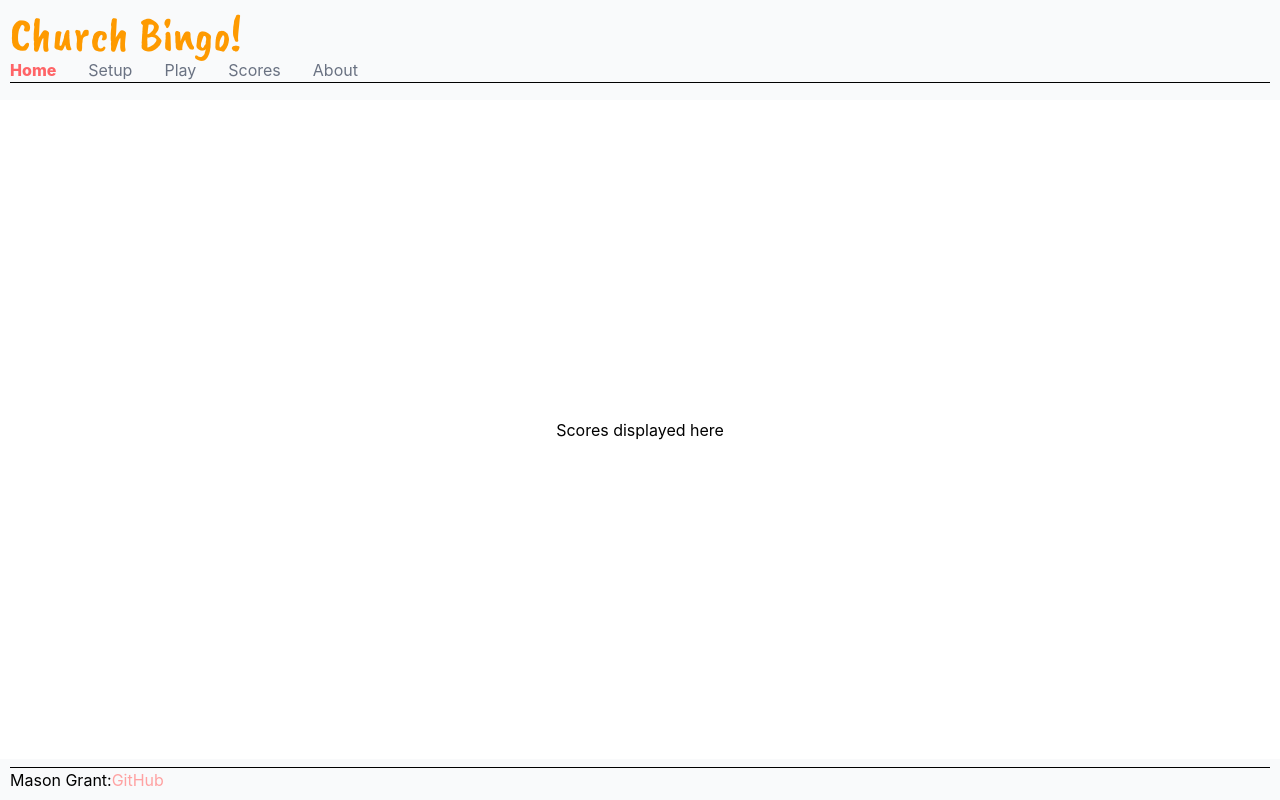
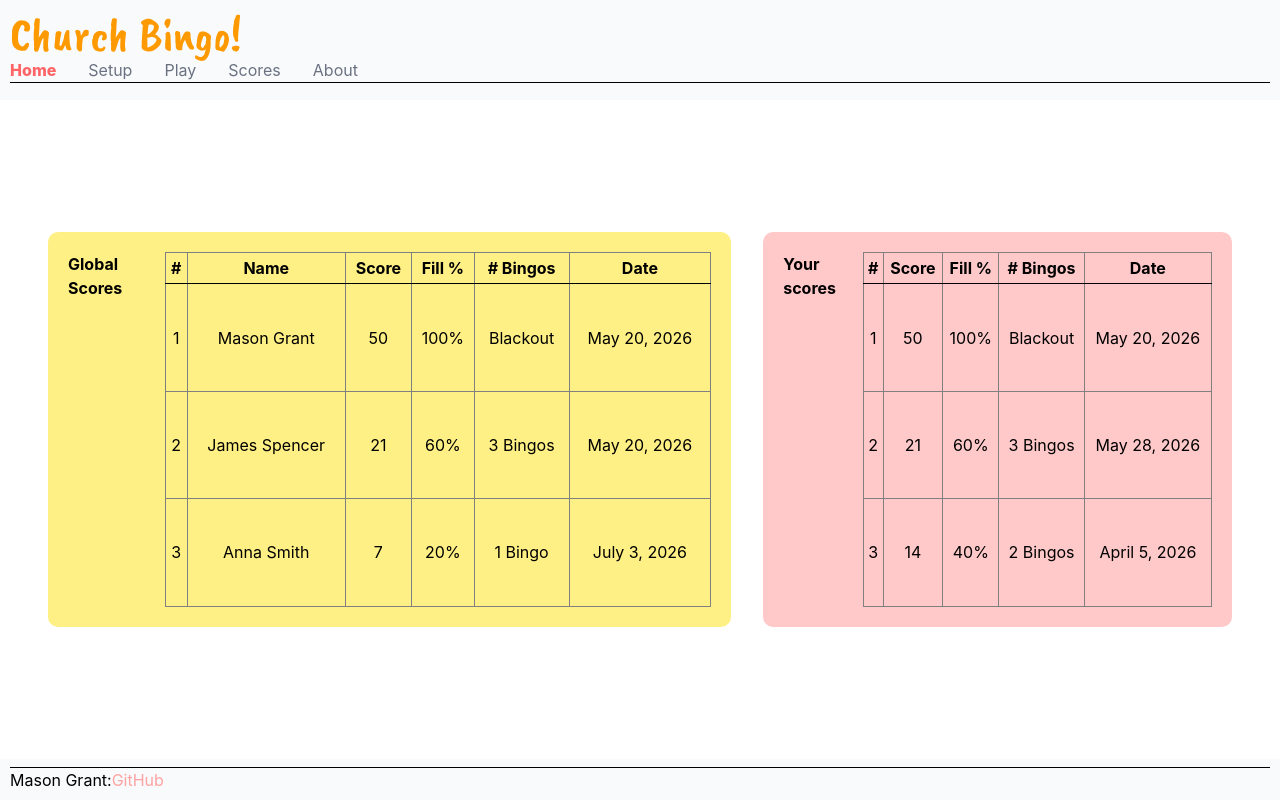
Before and after one commit to TheNewGrant/startup, a React (Vite) app: page /scores in a window 1280 px wide. Built offline with nearby package versions, Linux system fonts and the light colour scheme.

Commit message:
Convert scores.html to Scores component in scores.jsx

```diff
--- a/src/scores/scores.jsx
+++ b/src/scores/scores.jsx
@@ -1,9 +1,89 @@
 import React from 'react';
+import './scores.css';
 
 export function Scores() {
   return (
-    <main className="container-fluid bg-secondary text-center">
-      <div>Scores displayed here</div>
+    <main class="dark:bg-slate-600">
+      <section id="global-scores" class="bg-yellow-200">
+        <h1 class="scores-label">Global Scores</h1>
+        {/* This is a preview of how both Websocket and MongoDB will be used once implemented */}
+        <table>
+          <thead>
+            <tr>
+              <th>#</th>
+              <th>Name</th>
+              <th>Score</th>
+              <th>Fill %</th>
+              <th># Bingos</th>
+              <th>Date</th>
+            </tr>
+          </thead>
+          <tbody>
+            <tr>
+              <td>1</td>
+              <td>Mason Grant</td>
+              <td>50</td>
+              <td>100%</td>
+              <td>Blackout</td>
+              <td>May 20, 2026</td>
+            </tr>
+            <tr>
+              <td>2</td>
+              <td>James Spencer</td>
+              <td>21</td>
+              <td>60%</td>
+              <td>3 Bingos</td>
+              <td>May 20, 2026</td>
+            </tr>
+            <tr>
+              <td>3</td>
+              <td>Anna Smith</td>
+              <td>7</td>
+              <td>20%</td>
+              <td>1 Bingo</td>
+              <td>July 3, 2026</td>
+            </tr>
+          </tbody>
+        </table>
+      </section>
+      <section id="personal-scores" class="bg-red-200">
+        <h1 class="scores-label">Your scores</h1>
+        {/*  This is a preview of how MongoDB will be implemented to see past scores */}
+        <table>
+          <thead>
+            <tr>
+              <th>#</th>
+              <th>Score</th>
+              <th>Fill %</th>
+              <th># Bingos</th>
+              <th>Date</th>
+            </tr>
+          </thead>
+          <tbody>
+            <tr>
+              <td>1</td>
+              <td>50</td>
+              <td>100%</td>
+              <td>Blackout</td>
+              <td>May 20, 2026</td>
+            </tr>
+            <tr>
+              <td>2</td>
+              <td>21</td>
+              <td>60%</td>
+              <td>3 Bingos</td>
+              <td>May 28, 2026</td>
+            </tr>
+            <tr>
+              <td>3</td>
+              <td>14</td>
+              <td>40%</td>
+              <td>2 Bingos</td>
+              <td>April 5, 2026</td>
+            </tr>
+          </tbody>
+        </table>
+      </section>
     </main>
   );
 }
```
